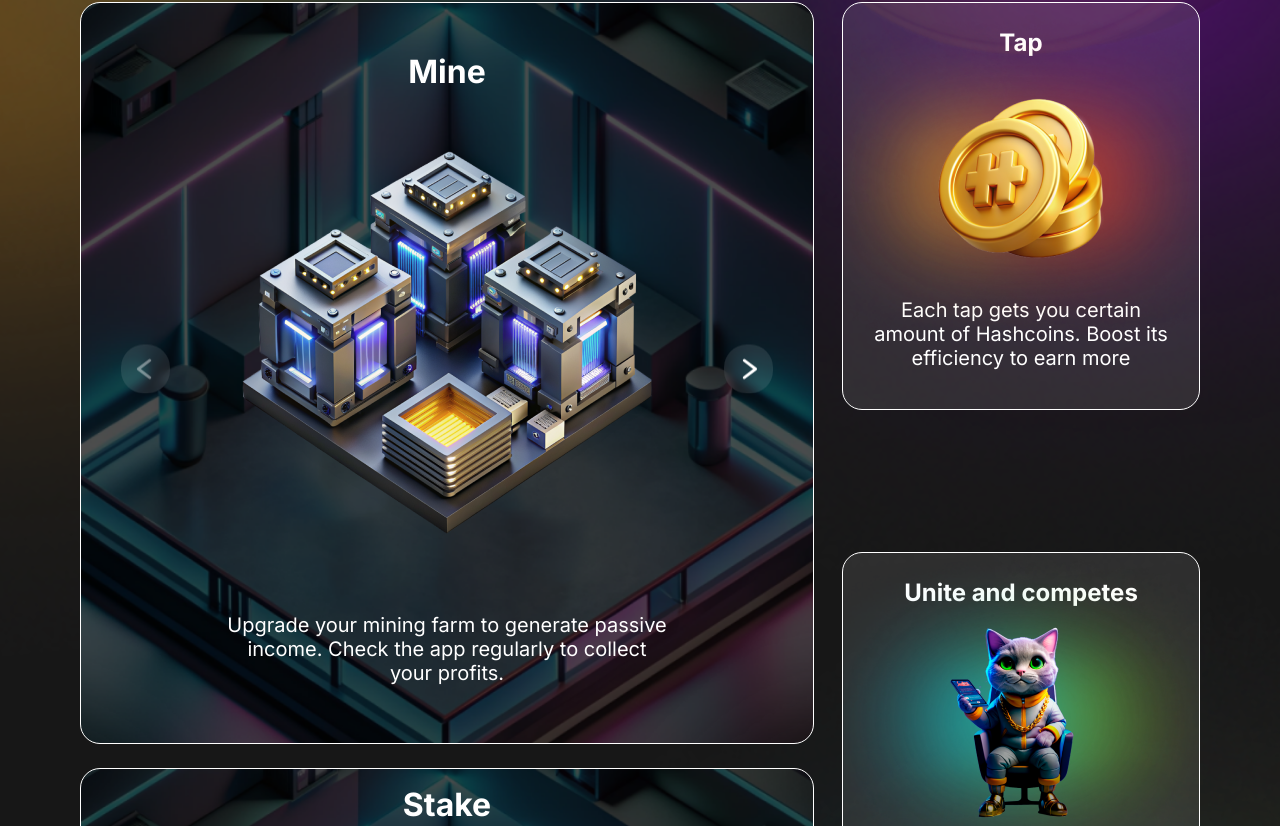
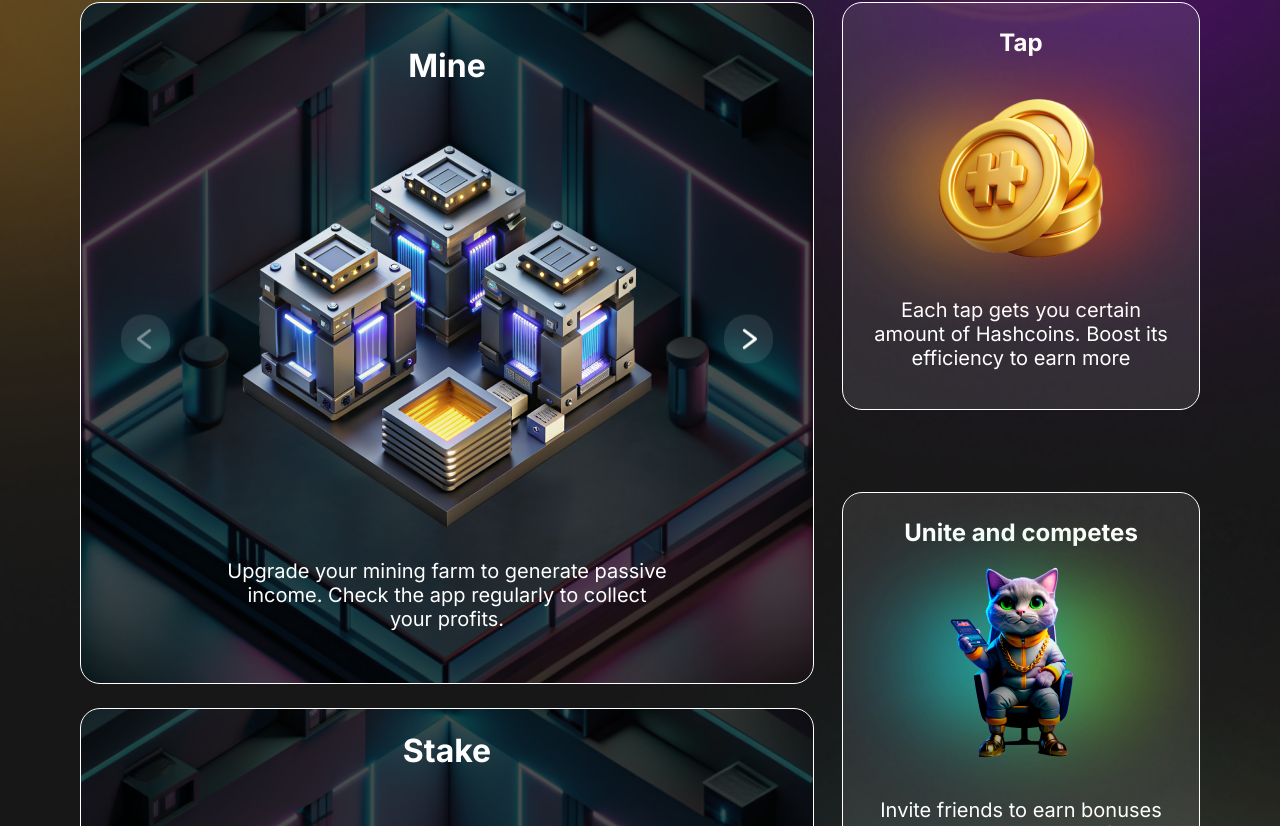
Before and after one commit to SoftDev-Abay/tera-hash, a Next.js app: page / in a window 1280 px wide. Shown: the part 3514-4340 px from the top of the page. Built offline with nearby package versions, Linux system fonts and the light colour scheme.

Commit message:
changed slider from whole to img only

```diff
--- a/app/components/InGameSlider/InGameSlider.tsx
+++ b/app/components/InGameSlider/InGameSlider.tsx
@@ -10,19 +10,19 @@ import { Navigation } from "swiper/modules";
 
 interface Item {
   name: string;
-  imgURL: string;
+  imgsURL: string[];
   description: string;
 }
 
 interface InGameSliderProps extends React.HTMLAttributes<HTMLDivElement> {
-  items: Item[];
+  item: Item;
   uniqueKey: string;
   imgWidth?: string;
   imgHeight?: string;
 }
 
 const InGameSlider: React.FC<InGameSliderProps> = ({
-  items,
+  item: { name, imgsURL, description },
   className,
   uniqueKey,
   imgWidth,
@@ -67,6 +67,9 @@ const InGameSlider: React.FC<InGameSliderProps> = ({
   return (
     <div className={`${className ? className : ""}  in-game-slider `}>
       <div className="swiper-content-wrapper">
+        <h3>{name}</h3>
+
+        <div className="content">
           <Swiper
             onSwiper={(swiper) => (swiperRef.current = swiper)}
             spaceBetween={20}
@@ -76,23 +79,22 @@ const InGameSlider: React.FC<InGameSliderProps> = ({
               prevEl: `.prev-${uniqueKey}`,
             }}
           >
-          {items.map(({ imgURL, name, description }, index) => (
-            <SwiperSlide key={imgURL + index}>
-              <h3>{name}</h3>
-              <div className="content">
+            {imgsURL.map((URL, index) => (
+              <SwiperSlide key={URL + index}>
                 <img
-                  src={imgURL}
-                  alt={name}
+                  src={URL}
+                  alt={URL}
                   style={{
                     width: imgWidth ? `${imgWidth}` : "auto",
                     height: imgHeight ? `${imgHeight}` : "auto",
                   }}
                 />
-                <p>{description}</p>
-              </div>
               </SwiperSlide>
             ))}
           </Swiper>
+
+          <p>{description}</p>
+        </div>
         <div
           className={`custom-swiper-button custom-swiper-button-prev ${
             isBeginning ? "disabled" : ""
--- a/app/components/InGameSlider/style.scss
+++ b/app/components/InGameSlider/style.scss
@@ -20,6 +20,45 @@
   .swiper-content-wrapper {
     position: relative;
     width: 100%;
+
+    h3 {
+      color: #fff;
+      text-align: center;
+      font-size: 32px;
+      font-style: normal;
+      font-weight: 700;
+      line-height: normal;
+
+      margin-bottom: 56px;
+    }
+    .content {
+      flex: 1;
+      display: flex;
+      flex-direction: column;
+      align-items: center;
+      justify-content: space-between;
+      gap: 26px;
+      img {
+        //   width: 100%;
+        //   height: 100%;
+        // width: 415px;
+        // height: 392px;
+
+        object-fit: cover;
+      }
+      p {
+        max-width: 511px;
+        padding: 0 33px;
+
+        color: #fff;
+        text-align: center;
+        font-family: Inter;
+        font-size: 20px;
+        font-style: normal;
+        font-weight: 400;
+        line-height: normal;
+      }
+    }
 
     .custom-swiper-button {
       position: absolute;
@@ -66,45 +105,6 @@
     display: flex;
     flex-direction: column;
     align-items: center;
-
-    h3 {
-      color: #fff;
-      text-align: center;
-      font-size: 32px;
-      font-style: normal;
-      font-weight: 700;
-      line-height: normal;
-
-      margin-bottom: 56px;
-    }
-    .content {
-      flex: 1;
-      display: flex;
-      flex-direction: column;
-      align-items: center;
-      justify-content: space-between;
-      gap: 26px;
-      img {
-        //   width: 100%;
-        //   height: 100%;
-        // width: 415px;
-        // height: 392px;
-
-        object-fit: cover;
-      }
-      p {
-        max-width: 511px;
-        padding: 0 33px;
-
-        color: #fff;
-        text-align: center;
-        font-family: Inter;
-        font-size: 20px;
-        font-style: normal;
-        font-weight: 400;
-        line-height: normal;
-      }
-    }
   }
 }
 
@@ -113,6 +113,21 @@
     padding: 16px 0px;
 
     .swiper-content-wrapper {
+      h3 {
+        font-size: 16px;
+        margin-bottom: 12px;
+      }
+      .content {
+        gap: 9px;
+        img {
+          width: 100%;
+          height: 100%;
+        }
+        p {
+          font-size: 12px;
+        }
+      }
+
       .custom-swiper-button {
         width: 35px;
         height: 35px;
@@ -128,20 +143,6 @@
     }
 
     .swiper-slide {
-      h3 {
-        font-size: 16px;
-        margin-bottom: 12px;
-      }
-      .content {
-        gap: 9px;
-        img {
-          width: 100%;
-          height: 100%;
-        }
-        p {
-          font-size: 12px;
-        }
-      }
     }
   }
 }
--- a/app/components/SlideReveal/SlideReveal.tsx
+++ b/app/components/SlideReveal/SlideReveal.tsx
@@ -15,15 +15,13 @@ const SlideReveal = ({
   offset = 75,
 }: SlideRevealProps) => {
   const ref = useRef(null);
-  const inView = useInView(ref, { once: false });
-  //   const inView = useInView(ref, { once: true });
+  //   const inView = useInView(ref, { once: false });
+  const inView = useInView(ref, { once: true });
   const mainControls = useAnimation();
 
   useEffect(() => {
     if (inView) {
       mainControls.start("visible");
-    } else {
-      mainControls.start("hidden"); // Optional: animate out when not in view
     }
   }, [inView]);
   return (
--- a/app/pages/Hero/AboutSection/HowItWorks/HowItWorks.tsx
+++ b/app/pages/Hero/AboutSection/HowItWorks/HowItWorks.tsx
@@ -8,45 +8,25 @@ import InGameSlider from "@/app/components/InGameSlider/InGameSlider";
 import useScreenWidth from "@/app/hooks/useScreenWidth";
 
 const inGameSliderItems = {
-  mining: [
-    {
+  mining: {
     name: "Mine",
-      imgURL: "/imgs/about-section/shop-item-tiny-shop.png",
+    imgsURL: [
+      "/imgs/about-section/shop-item-tiny-shop.png",
+      "/imgs/about-section/shop-item-tiny-shop.png",
+      "/imgs/about-section/shop-item-tiny-shop.png",
+    ],
     description:
       "Upgrade your mining farm to generate passive income. Check the app regularly to collect your profits.",
   },
-    {
-      name: "Mine2",
-      imgURL: "/imgs/about-section/shop-item-tiny-shop.png",
-      description:
-        "Lorem ipsum dolor sit amet consectetur adipisicing elit. Eius sint tempora ex iste ab veritatis ipsa atque tempore porro, dolorem quas assumenda. Voluptate nisi molestias eveniet.",
-    },
-    {
-      name: "Mine3",
-      imgURL: "/imgs/about-section/shop-item-tiny-shop.png",
-      description:
-        "Lorem ipsum dolor sit amet consectetur adipisicing elit. Eius sint tempora ex iste ab veritatis ipsa atque tempore porro, dolorem quas assumenda. Voluptate nisi molestias eveniet.",
-    },
+
+  stakes: {
+    name: "Stake",
+    imgsURL: [
+      "/imgs/about-section/shop-item-cat.png",
+      "/imgs/about-section/shop-item-cat.png",
     ],
-  stakes: [
-    {
-      name: "Stake",
-      imgURL: "/imgs/about-section/shop-item-cat.png",
     description: " Stake your funds to level up and earn regular rewards",
   },
-    {
-      name: "Stake2",
-      imgURL: "/imgs/about-section/shop-item-cat.png",
-      description:
-        "Lorem ipsum dolor sit amet consectetur adipisicing elit. Eius sint tempora ex iste ab veritatis ipsa atque tempore porro, dolorem quas assumenda. Voluptate nisi molestias eveniet.",
-    },
-    {
-      name: "Stake3",
-      imgURL: "/imgs/about-section/shop-item-cat.png",
-      description:
-        "Lorem ipsum dolor sit amet consectetur adipisicing elit. Eius sint tempora ex iste ab veritatis ipsa atque tempore porro, dolorem quas assumenda. Voluptate nisi molestias eveniet.",
-    },
-  ],
 };
 
 interface InfoCardDesktopProps extends React.HTMLAttributes<HTMLDivElement> {
@@ -105,14 +85,14 @@ const HowItWorks = () => {
         {/* slider */}
 
         <InGameSlider
-          items={inGameSliderItems.mining}
+          item={inGameSliderItems.mining}
           className="slider "
           uniqueKey="mining"
           imgHeight={isMobile ? "149px" : "auto"}
           imgWidth={isMobile ? "149px" : "auto"}
         />
         <InGameSlider
-          items={inGameSliderItems.stakes}
+          item={inGameSliderItems.stakes}
           className="slider "
           uniqueKey="staking"
           imgHeight={isMobile ? "187.44px" : "auto"}
```
Lines whose indentation alone changed are shown as unchanged.
